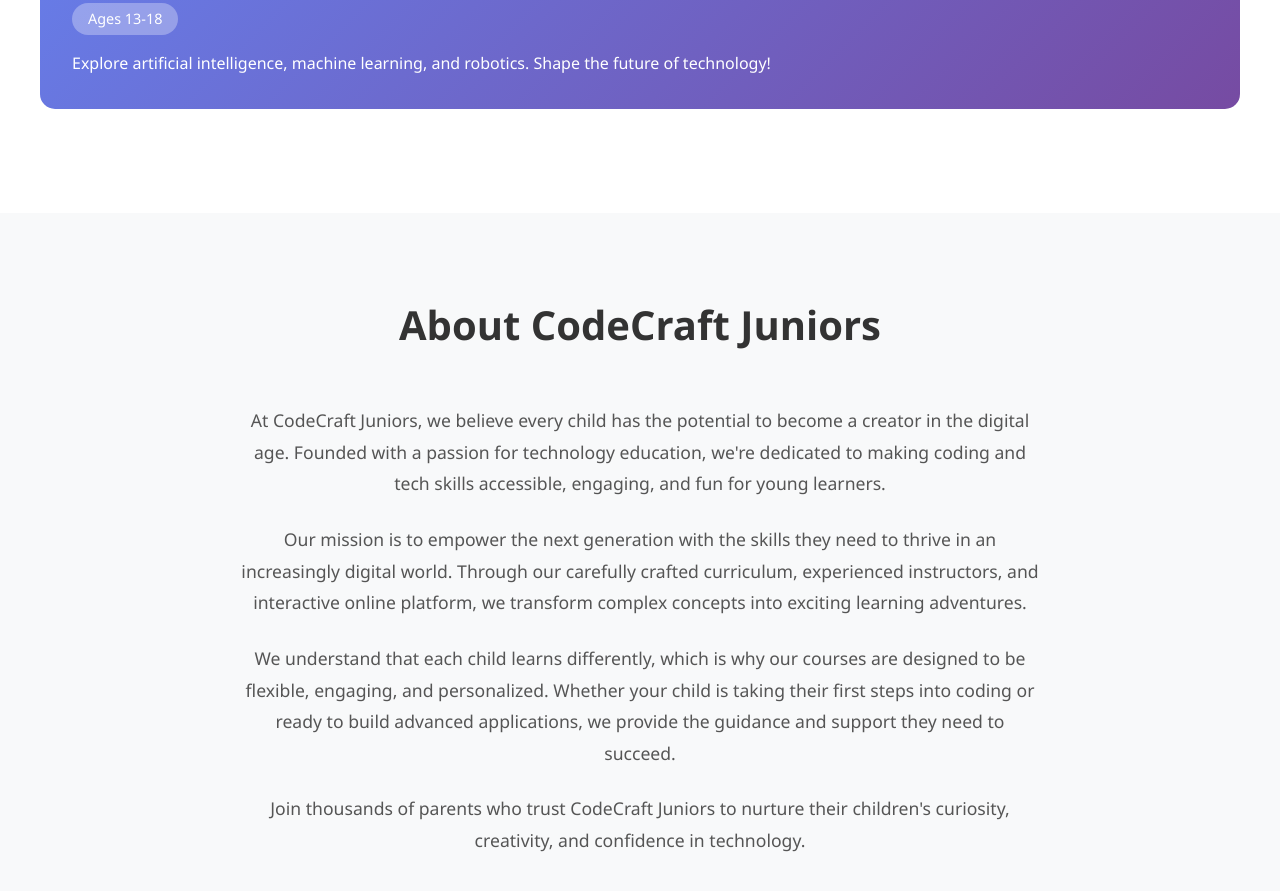
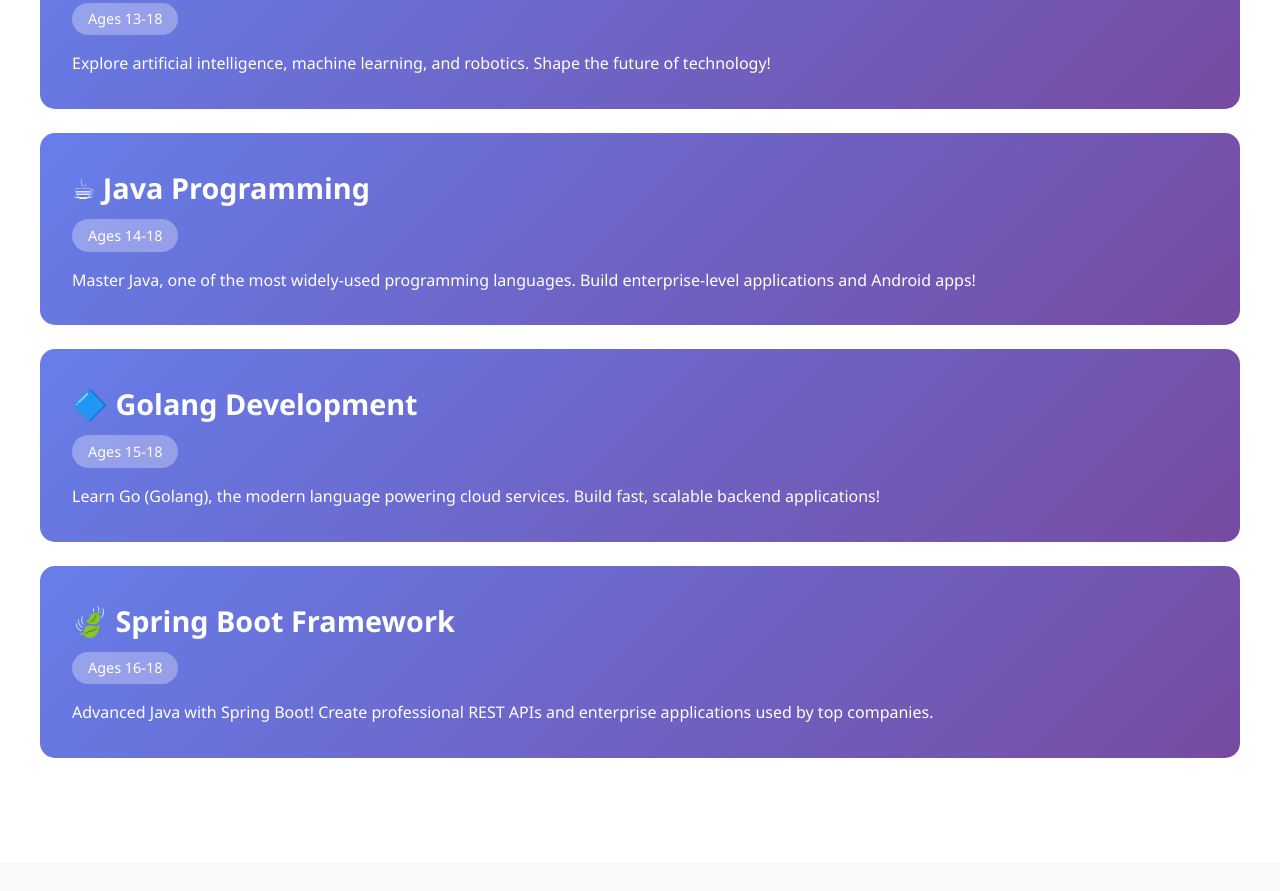
Before and after one commit to dubey3250/codecraftjuniors, a plain HTML site: page index.html in a window 1280 px wide. Shown: the part 2894-3785 px from the top of the page. Drawn offline with Linux system fonts and the light colour scheme.

Commit message:
Add new course cards for Java and Golang

```diff
--- a/index.html
+++ b/index.html
@@ -565,6 +565,24 @@
                 <span class="age-badge">Ages 13-18</span>
                 <p>Explore artificial intelligence, machine learning, and robotics. Shape the future of technology!</p>
             </div>
+
+            <div class="course-card">
+                <h3>☕ Java Programming</h3>
+                <span class="age-badge">Ages 14-18</span>
+                <p>Master Java, one of the most widely-used programming languages. Build enterprise-level applications and Android apps!</p>
+            </div>
+
+            <div class="course-card">
+                <h3>🔷 Golang Development</h3>
+                <span class="age-badge">Ages 15-18</span>
+                <p>Learn Go (Golang), the modern language powering cloud services. Build fast, scalable backend applications!</p>
+            </div>
+
+            <div class="course-card">
+                <h3>🍃 Spring Boot Framework</h3>
+                <span class="age-badge">Ages 16-18</span>
+                <p>Advanced Java with Spring Boot! Create professional REST APIs and enterprise applications used by top companies.</p>
+            </div>
         </div>
     </section>
 
```
